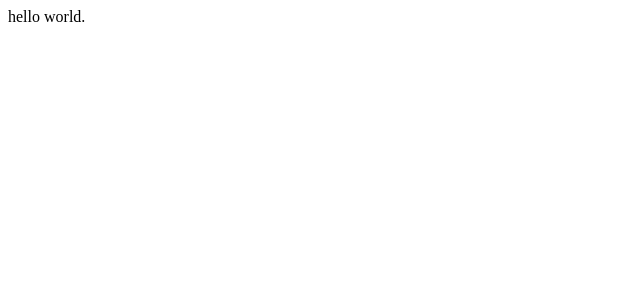
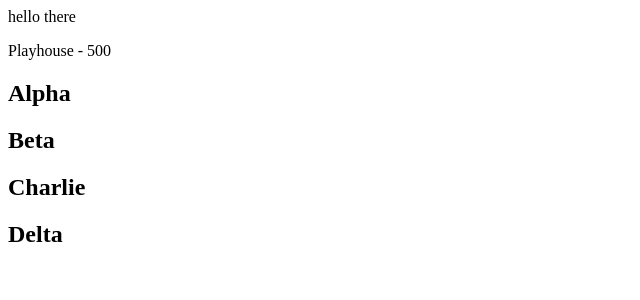
Before and after one commit to JJMLMAO/react-seat-selection-spa, a React (Vite) app: page / in a window 1280 px wide. Shown: the top 300 px of the page, without its empty margins (0-640 px from the left). Built offline with nearby package versions, Linux system fonts and the light colour scheme.

Commit message:
feat: introduced helpers to be used in the useSeatmap hook to generate the seats based on the .json file generated w the script.

```diff
--- a/src/App.css
+++ b/src/App.css
@@ -0,0 +1,28 @@
+.app {
+    max-width: 60rem;
+    margin: 0 auto;
+    padding: 1.5rem;
+    display: flex;
+    flex-direction: column;
+    gap: 1.5rem;
+    font-family: system-ui, sans-serif;
+}
+
+.app h1 {
+    margin: 0;
+    font-size: 1.25rem;
+}
+
+.app header p {
+    margin: 0.25rem 0 0;
+    color: #666;
+}
+
+.app aside h2 {
+    font-size: 1rem;
+}
+
+.app aside ul {
+    margin: 0 0 0.75rem;
+    padding-left: 1.25rem;
+}
--- a/src/App.tsx
+++ b/src/App.tsx
@@ -1,14 +1,28 @@
 
 import './App.css'
+import { useSeatmap } from './hooks/useSeatmap'
+import SeatSection from './components/Section'
 
 function App() {
+  const { seatmap, allSeats, isLoading, error } = useSeatmap()
+
+  if (isLoading)
+    return <p>Loading seatmap ...</p>
+
+  if (error)
+    return <p>{error }</p>
+
+  if (!seatmap)
+    return null;
+
   return (
-
-      <div>
-        hello world.
-      </div>
-
-
+    <>
+    <div>
+      hello there
+      <p>{seatmap.venue} - {allSeats.length}</p>
+    </div>
+    <SeatSection sections={seatmap.sections} />
+    </>
   )
 }
 
--- /dev/null
+++ b/src/components/Section/index.tsx
@@ -0,0 +1,22 @@
+import  type { SeatSectionProps }  from "./types"
+
+export default function SeatSection(props: SeatSectionProps) {
+    const { sections } = props
+    console.log("sections: ", sections)
+    return (
+        <>
+            {sections.map((section) => {
+                return (
+                    <section key={section.id} className="seat-section">
+                        <h2 className="seat-section__name">
+                            {section.name}
+
+                        </h2>
+
+
+                    </section>
+                )
+            })}
+        </>
+    )
+}
--- /dev/null
+++ b/src/helpers/seatmapHelpers.ts
@@ -0,0 +1,53 @@
+import type { Seatmap, SeatWithContext } from "../types";
+
+/**
+ * Collapses the sections → rows → seats tree into a single flat list.
+ *
+ * Each seat carries its section and row context along with it, because those
+ * labels live two levels up the tree and are lost once you're holding a bare
+ * seat. That's what lets a summary panel render "Alpha · Row B · Seat 12" from
+ * a seat alone.
+ *
+ * Order is preserved (section order, then row, then seat number), so the flat
+ * list still reads in seating order.
+ */
+export function flattenSeatMap(seatmap: Seatmap): SeatWithContext[] {
+    return seatmap.sections.flatMap((section) =>
+        section.rows.flatMap((row) =>
+            row.seats.map((seat) => ({
+                ...seat,
+                sectionId: section.id,
+                sectionName: section.name,
+                rowLabel: row.label
+            }))
+        )
+    )
+}
+
+/**
+ * Builds a seat-id → seat lookup from a flattened list.
+ *
+ * Selection state is stored as a set of seat ids, so turning those ids back
+ * into renderable seats needs a lookup. Doing it with this map is O(1) per id;
+ * searching the tree (or the flat array) each time would re-walk 500 seats on
+ * every click.
+ *
+ * Seat ids are globally unique ("alpha-A-1"), so nothing collides here.
+ */
+export function indexSeats(seats: SeatWithContext[]): Map<string, SeatWithContext> {
+    return new Map(seats.map((seat) => [seat.id, seat]))
+}
+
+/**
+ * Gathers the ids of every already-sold seat.
+ *
+ * The seatmap's own `status` field is the authority on this, so the set is a
+ * convenience for membership checks — `unavailable.has(id)` — when you only
+ * have an id in hand, such as when guarding a toggle against selecting a seat
+ * that can't be booked.
+ */
+export function collectUnavailable(seats: SeatWithContext[]): Set<string> {
+    return new Set(
+        seats.filter((seat) => seat.status === "unavailable").map((seat) => seat.id)
+    )
+}
--- /dev/null
+++ b/src/hooks/useSeatmap.ts
@@ -0,0 +1,51 @@
+import { useEffect, useState, useMemo, useCallback } from "react"
+import type { Seat, Seatmap } from "../types";
+import { collectUnavailable, flattenSeatMap, indexSeats } from "../helpers/seatmapHelpers"
+
+export function useSeatmap() {
+    // usestates
+    const [seatmap, setSeatmap] = useState<Seatmap | null>(null);
+    const [unavailableSeatIds, setUnavailableSeatIds] = useState<Set<string>>(new Set())
+    const [isLoading, setIsLoading] = useState(true);
+    const [error, setError] = useState<string | null>(null);
+
+
+    const allSeats = useMemo(() => (
+        seatmap ? flattenSeatMap(seatmap) : []
+    ), [seatmap])
+
+    const seatById = useMemo(() =>
+        indexSeats(allSeats)
+    , [allSeats])
+
+    const markUnavailable = useCallback((ids: string[]) => {
+        setUnavailableSeatIds((prev) =>
+            new Set([...prev, ...ids])
+        )
+    }, [])
+
+    // this will only run once on mount
+    useEffect(() => {
+        fetch("/seatmap.json")
+            .then((res) => {
+                if (!res.ok) throw new Error(`Failed to load setmap: ${res.status}`);
+                return res.json();
+            })
+            .then((data: Seatmap) => {
+                setSeatmap(data);
+                setUnavailableSeatIds(collectUnavailable(flattenSeatMap(data)))
+            })
+            .catch((err: Error) => setError(err.message))
+            .finally(() => setIsLoading(false));
+    }, [])
+
+    return {
+        seatmap,
+        allSeats,
+        seatById,
+        unavailableSeatIds,
+        isLoading,
+        error,
+        markUnavailable,
+    }
+}
```
Also changed, not shown: src/components/Section/types.d.ts (added, +7 -0 lines), src/hooks/useSeatSelection.ts (added, +59 -0 lines), src/types.d.ts (added, +38 -0 lines), src/components/Row/index.tsx (added), src/components/Seat/index.tsx (added), src/components/Section/styled.ts (added).
